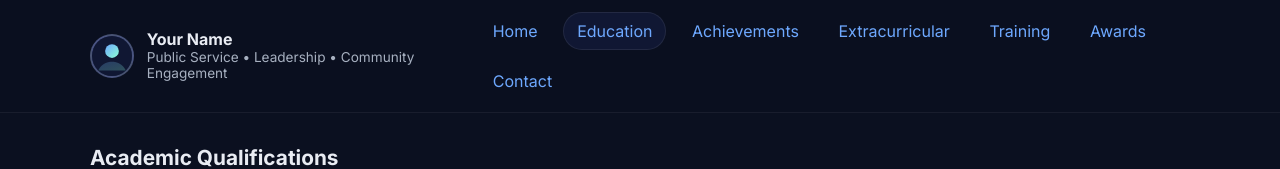
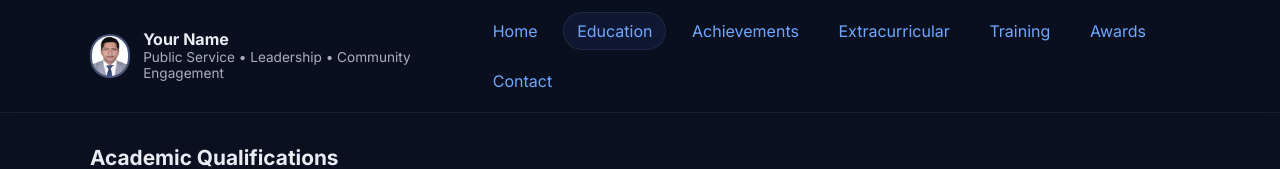
Before and after one commit to mahamudh425/mahamud425.github.io, a plain HTML site: page education.html in a window 1280 px wide. Shown: the top 169 px of the page. Drawn offline with Linux system fonts and the light colour scheme.

Commit message:
Update education.html

```diff
--- a/education.html
+++ b/education.html
@@ -19,7 +19,7 @@
   <header class="site-header">
     <div class="container header-inner">
       <a href="index.html" class="brand">
-        <img src="assets/profile.svg" alt="Profile" class="brand-avatar" />
+        <img src="assets/photos/Personal.jpeg" alt="Profile" class="brand-avatar" />
         <div>
           <div class="brand-name">Your Name</div>
           <div class="brand-tag">Public Service • Leadership • Community Engagement</div>
```
